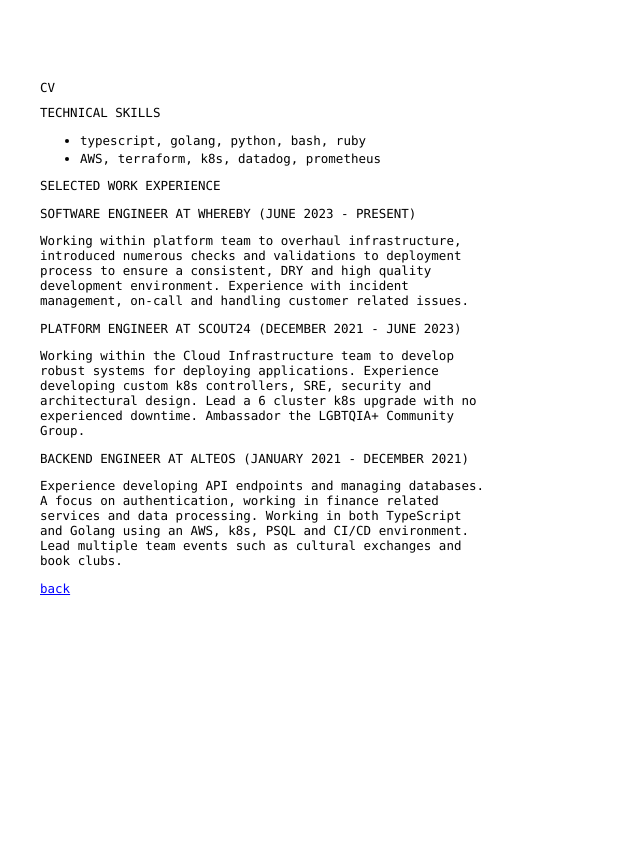
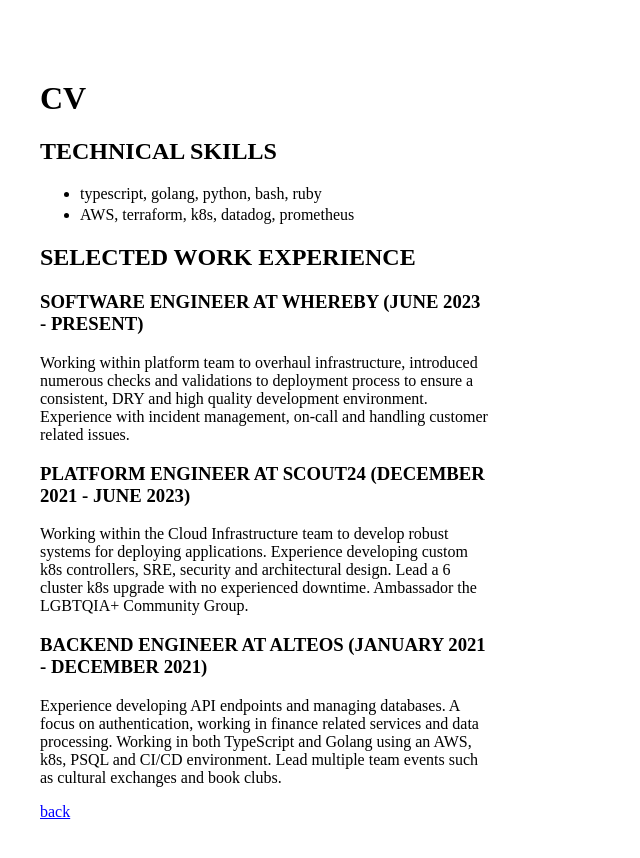
Before and after one commit to jsphwllng/jsphwllng.github.io, a Jekyll site: the page built from cv.md, in a window 1280 px wide. Shown: the top 858 px of the page, without its empty margins (0-640 px from the left). Built offline with Jekyll 4.4.1, drawn with Linux system fonts in a browser that asks for light colours.

Commit message:
Update styles.css

```diff
--- a/assets/css/styles.css
+++ b/assets/css/styles.css
@@ -2,7 +2,6 @@
      background: #f7f3f7;
      font-family: Menlo, "Bitstream Vera Sans Mono", "DejaVu Sans Mono", Monaco, Consolas, monospace;
      border: 0 !important;
-     font-size: 12.5px;
 }
  .pln {
      color: #1b181b;
@@ -77,16 +76,16 @@
          color: #516aec;
     }
      body {
-         font-family: menlo,monospace;
+
          max-width: 450px;
          margin-top: 5rem;
          margin-right: 2.5rem;
          margin-bottom: 2rem;
          margin-left: 2.5rem;
-         font-size: 12.5px;
+
     }
      p {
-         font-size: 12.5px;
+
     }
      code {
          display: block;
@@ -106,24 +105,20 @@
          list-style-type: disc
     }
      h1 {
-         font-weight: unset;
-         font-size:12.5px;
+
          text-transform: uppercase;
          text-transform: uppercase;
     }
      h2 {
-         font-weight: unset;
+
          text-transform: uppercase;
-         font-size: 12.5px
     }
      h3 {
          text-transform: uppercase;
-         font-weight: unset;
-         font-size: 12.5px;
+
     }
 
      bold {
-         font-size: 12.5px;
     }
 
      img {
```
